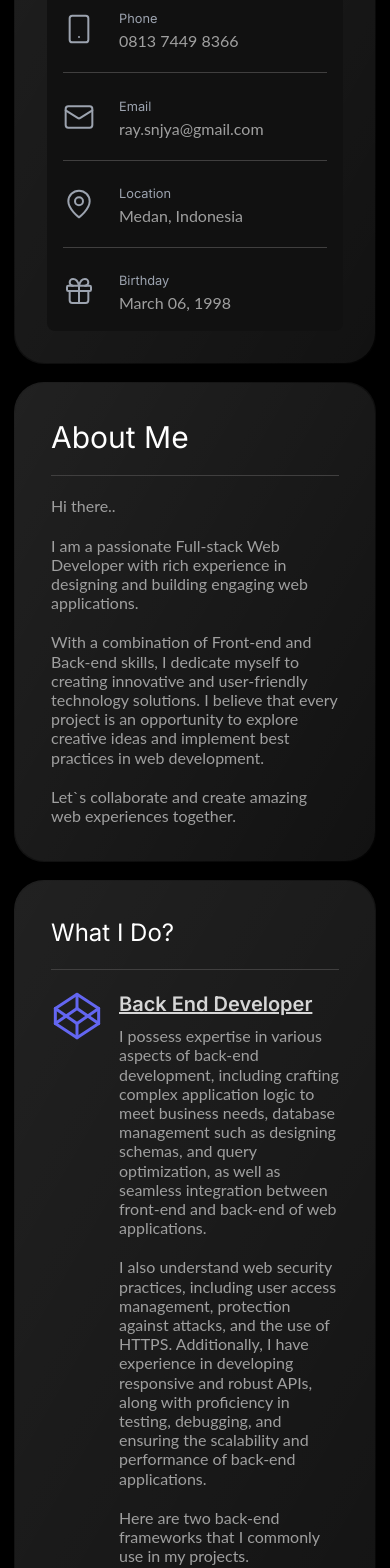
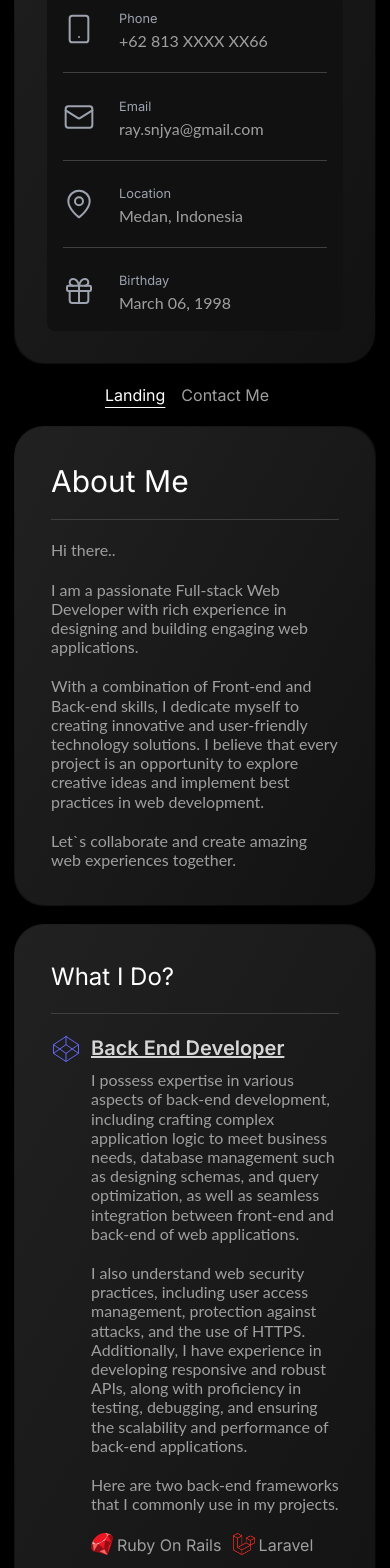
Before and after one commit to RaySanjaya/portofolio2, a Next.js app: page / in a window 390 px wide. Shown: the part 432-2000 px from the top of the page. Built offline with nearby package versions, Linux system fonts and the light colour scheme.

Commit message:
fix view

```diff
--- a/src/app/components/BackEnd.tsx
+++ b/src/app/components/BackEnd.tsx
@@ -4,8 +4,9 @@ export const BackEnd = () => {
   return (
     <>
       <div className="flex flex-row">
-        <div className="w-16 me-4">
-          <CodepenIcon size={52} strokeWidth={3} absoluteStrokeWidth className="text-indigo-500" />
+        <div className="w-6 xl:w-16 lg:w-16 md:w-16 me-4">
+          <CodepenIcon size={52} strokeWidth={3} absoluteStrokeWidth className="text-indigo-500 hidden xl:block lg:block md:block" />
+          <CodepenIcon size={30} strokeWidth={1} absoluteStrokeWidth className="text-indigo-500 block xl:hidden lg:hidden md:hidden" />
         </div>
         <div className="w-full">
           <h4 className="font-semibold text-xl pb-2">
@@ -17,25 +18,30 @@ export const BackEnd = () => {
             <p className="font-content">I possess expertise in various aspects of back-end development, including crafting complex application logic to meet business needs, database management such as designing schemas, and query optimization, as well as seamless integration between front-end and back-end of web applications.</p>
             <p className="font-content">I also understand web security practices, including user access management, protection against attacks, and the use of HTTPS. Additionally, I have experience in developing responsive and robust APIs, along with proficiency in testing, debugging, and ensuring the scalability and performance of back-end applications.</p>
             <p className="font-content">Here are two back-end frameworks that I commonly use in my projects.</p>
+            <div className="flex flex-row flex-wrap">
               <div className="flex flex-row">
                 <img
                   className="react-icon"
                   src="rails-icon.png"
                   alt="platform_icon"
                   style={{
-                  maxWidth: '25px'
+                    maxWidth: '22px',
+                    maxHeight: '22px'
                   }}
                 />
                 <div className="ps-1 pe-3">
                   <a href="https://rubyonrails.org" target="_blank" className="platform-text">Ruby On Rails</a>
                 </div>
+              </div>
 
+              <div className="flex flex-row">
                 <img
                   className="react-icon"
                   src="laravel-icon.png"
                   alt="platform_icon"
                   style={{
-                  maxWidth: '20px'
+                    maxWidth: '22px',
+                    maxHeight: '22px'
                   }}
                 />
                 <div className="ps-1">
@@ -45,6 +51,7 @@ export const BackEnd = () => {
             </div>
           </div>
         </div>
+      </div>
     </>
   )
 }
--- a/src/app/components/Cart.tsx
+++ b/src/app/components/Cart.tsx
@@ -36,7 +36,7 @@ export const Cart = () => {
               <div className=''>
                 <small className='text-gray-400'>Phone</small>
                 <br />
-                <label className="font-content">0813 7449 8366</label>
+                <label className="font-content">+62 813 XXXX XX66</label>
               </div>
             </div>
             <hr />
--- /dev/null
+++ b/src/app/components/ContactMe.tsx
@@ -0,0 +1,5 @@
+export const ContactMe = () => {
+  return (
+    <h1>Contact Me Now...</h1>
+  )
+}
--- a/src/app/components/ContentRendering.tsx
+++ b/src/app/components/ContentRendering.tsx
@@ -1,9 +1,21 @@
 import { AboutMe } from "./AboutMe"
+import { ContactMe } from "./ContactMe";
 
-export const ContentRendering = () => {
+type ContentRenderingProps = {
+  current_menu: number;
+}
+
+export const ContentRendering = ({ current_menu }: ContentRenderingProps) => {
+
+  if (current_menu === 1) {
+    return (
+      <>
+        <AboutMe />
+      </>
+    )
+  }
+
   return (
-    <>
-      <AboutMe />
-    </>
+    <ContactMe />
   )
 }
--- a/src/app/components/Description.tsx
+++ b/src/app/components/Description.tsx
@@ -1,9 +1,16 @@
+'use client'
+
+import { useState } from "react"
 import { ContentRendering } from "./ContentRendering"
+import { Navigation } from "./Navigation"
 
 export const Description = () => {
+  const [currentMenu, setCurrentMenu] = useState<number>(1)
+
   return (
     <>
-      <ContentRendering />
+      <Navigation current_menu={ currentMenu } setCurrentMenu={ setCurrentMenu } />
+      <ContentRendering current_menu={ currentMenu } />
     </>
   )
 }
--- a/src/app/components/FrontEnd.tsx
+++ b/src/app/components/FrontEnd.tsx
@@ -4,8 +4,9 @@ export const FrontEnd = () => {
   return (
     <>
       <div className="flex flex-row">
-        <div className="w-16 me-4">
-          <CodeXmlIcon size={52} strokeWidth={3.5} absoluteStrokeWidth className="text-amber-400" />
+        <div className="w-6 xl:w-16 lg:w-16 md:w-16 me-4">
+          <CodeXmlIcon size={52} strokeWidth={3.5} absoluteStrokeWidth className="text-amber-400 hidden xl:block lg:block md:block" />
+          <CodeXmlIcon size={30} strokeWidth={1} absoluteStrokeWidth className="text-amber-400 block xl:hidden lg:hidden md:hidden" />
         </div>
         <div className="w-full">
           <h4 className="font-semibold text-xl pb-2">
@@ -15,25 +16,30 @@ export const FrontEnd = () => {
           </h4>
           <div className="space-y-5">
             <p className="font-content">Here are two front-end frameworks that I commonly use in my projects.</p>
+            <div className="flex flex-row flex-wrap">
               <div className="flex flex-row">
                 <img
                   className="react-icon"
                   src="react-icon.png"
                   alt="platform_icon"
                   style={{
-                  maxWidth: '25px'
+                    maxWidth: '25px',
+                    maxHeight: '25px'
                   }}
                 />
                 <div className="ps-1 pe-3">
                   <a href="https://react.dev" target="_blank" className="platform-text">React JS</a>
                 </div>
+              </div>
 
+              <div className="flex flex-row">
                 <img
                   className="react-icon"
                   src="nextjs-2-icon.png"
                   alt="platform_icon"
                   style={{
-                  maxWidth: '25px'
+                    maxWidth: '25px',
+                    maxHeight: '25px'
                   }}
                 />
                 <div className="ps-1">
@@ -43,6 +49,7 @@ export const FrontEnd = () => {
             </div>
           </div>
         </div>
+      </div>
     </>
   )
 }
--- /dev/null
+++ b/src/app/components/Navigation.tsx
@@ -0,0 +1,24 @@
+type NavigationProps = {
+  current_menu: number;
+  setCurrentMenu: Function;
+}
+
+
+export const Navigation = ({ current_menu, setCurrentMenu }: NavigationProps) => {
+  let landingClass: string = 'pe-4 action'
+  let contactMeClass: string = 'pe-4 action'
+  if (current_menu === 1) landingClass = 'pe-4 active'
+  if (current_menu === 3) contactMeClass = 'pe-4 active'
+
+  return (
+    <div className="mb-5">
+      <div className="flex justify-center xl:justify-start lg:justify-start md:justify-start sm:justify-start">
+        <ul className="flex flex-row">
+          <li className={ landingClass } style={{ cursor: 'pointer' }} onClick={() => { setCurrentMenu(1) }}>Landing</li>
+          {/* <li className="pe-4 action" style={{ cursor: 'pointer' }}>Experience</li> */}
+          <li className={ contactMeClass } style={{ cursor: 'pointer' }} onClick={() => { setCurrentMenu(3) }}>Contact Me</li>
+        </ul>
+      </div>
+    </div>
+  )
+}
```
Lines whose indentation alone changed are shown as unchanged.
